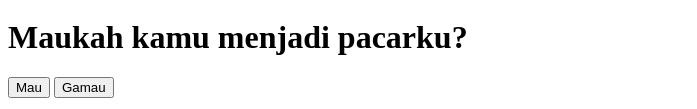
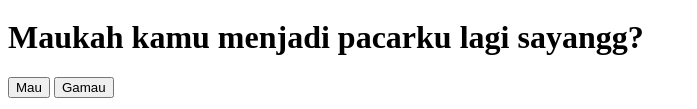
Before and after one commit to reyyzoo/reyyzoo.github.io, a plain HTML site: page 4u/index.html in a window 1280 px wide. Shown: the part 369-478 px from the top of the page, without its empty margins (0-697 px from the left). Drawn offline with Linux system fonts and the light colour scheme.

Commit message:
Update index.html

```diff
--- a/4u/index.html
+++ b/4u/index.html
@@ -2,7 +2,7 @@
   <body>
     <h1>Hai Cantik!</h1>
     <img src="https://c.tenor.com/Z8ezUHZzcLoAAAAC/love.gif" />
-    <h1>Maukah kamu menjadi pacarku?</h1>
+    <h1>Maukah kamu menjadi pacarku lagi sayangg?</h1>
     <button id="btn_mau" onclick="alert('I LOVE YOU')">Mau</button>&nbsp;
     <button id="btn_gamau" onclick="gamau(this)" style="position: absolute">
       Gamau
```
